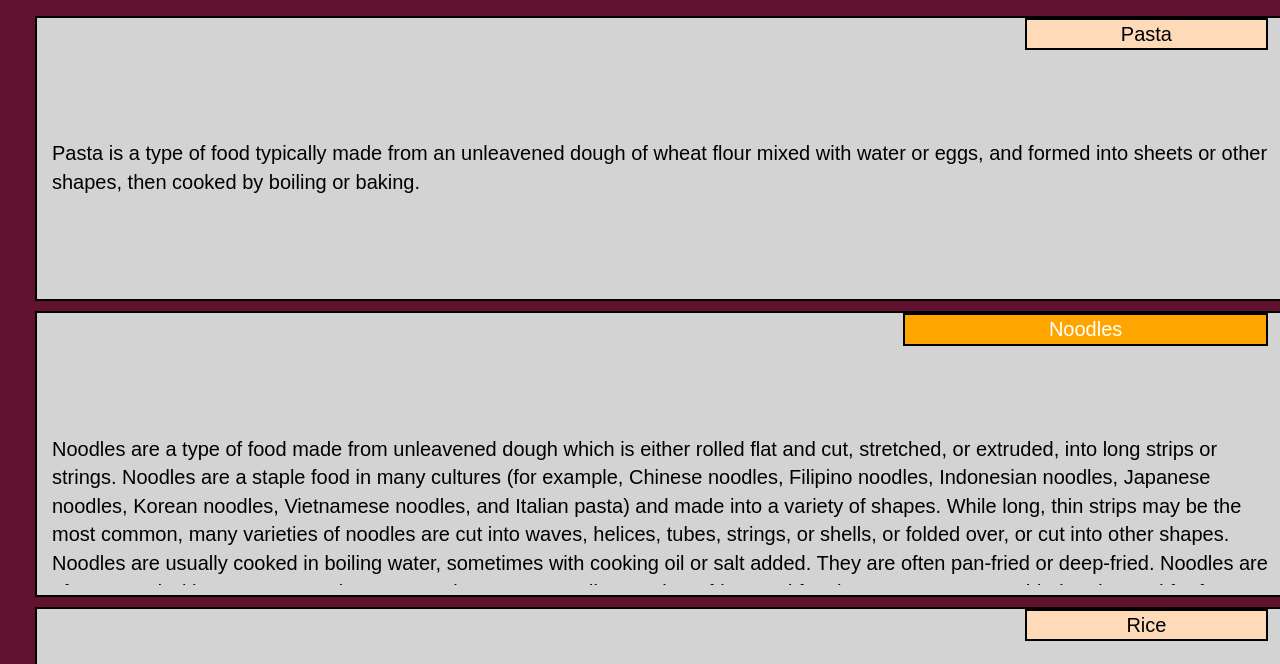
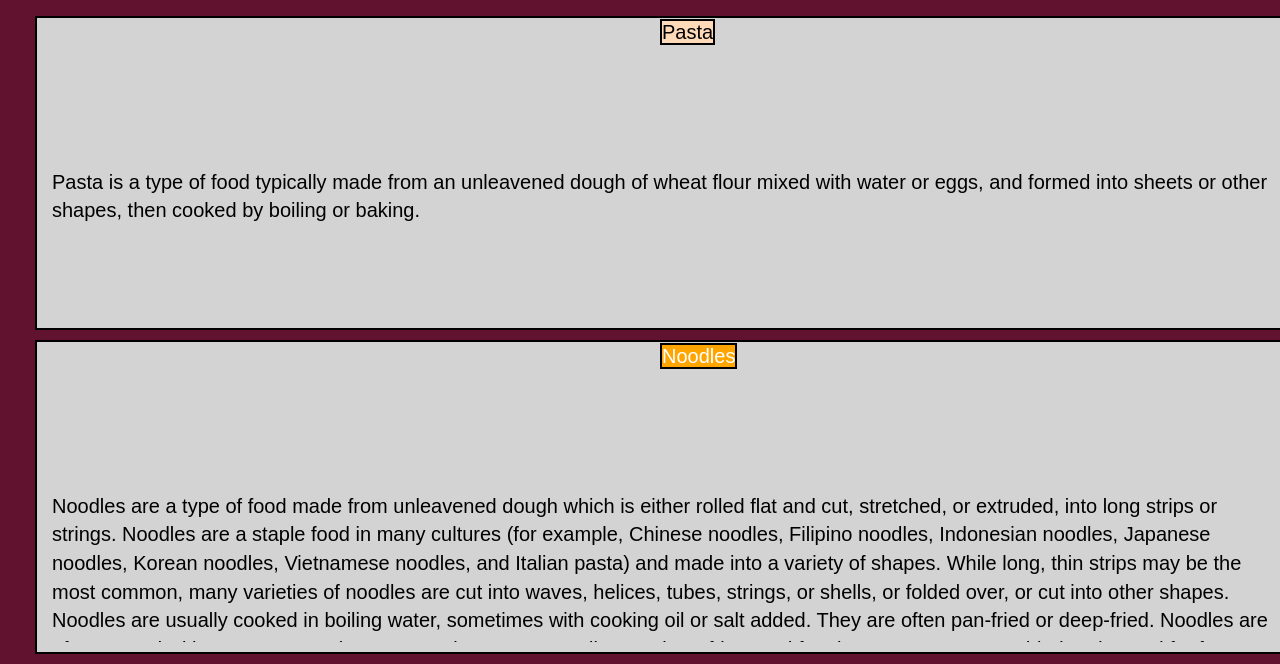
Before and after one commit to sulekmk/sulekmk.github.io-module3-assignment, a plain HTML site: page index.html in a window 1280 px wide. Shown: the part 134-798 px from the top of the page. Drawn offline with Linux system fonts and the light colour scheme.

Commit message:
Update styles.css
row header center place

```diff
--- a/css/styles.css
+++ b/css/styles.css
@@ -541,11 +541,10 @@ p{
   width: 20%;
   height:10%;
   margin-right: auto;
-  margin-left: auto;
+  margin-left: 50%;
   font-family: Arial;
   color: black;
   text-align: center;
-  float:right;
   font-size: 20px;
 }
 #column-heading-1{
@@ -554,24 +553,13 @@ p{
   width: 30%;
   height:10%;
   margin-right: auto;
-  margin-left: auto;
+  margin-left: 50%;
   font-family: Arial;
   color: white;
   text-align: center;
-  float:right;
   font-size: 20px;
 }
 /* Simple Responsive Framework. */
 .row {
   width: 100%;
 }
-
-/********** Large devices only **********/
-@media (min-width: 992px) {
-
-}
-
-/********** Medium devices only **********/
-@media (min-width: 768px) and (max-width: 991px) {
-
-}
```
